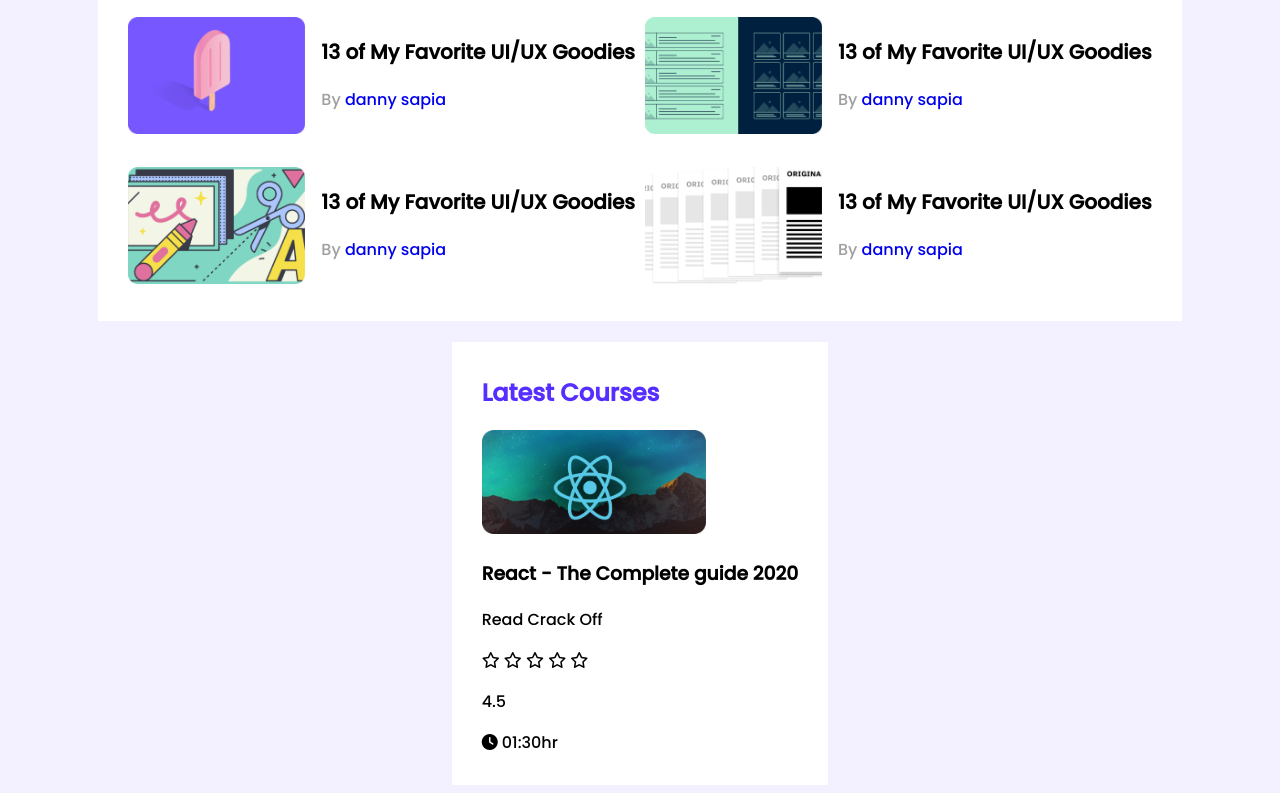
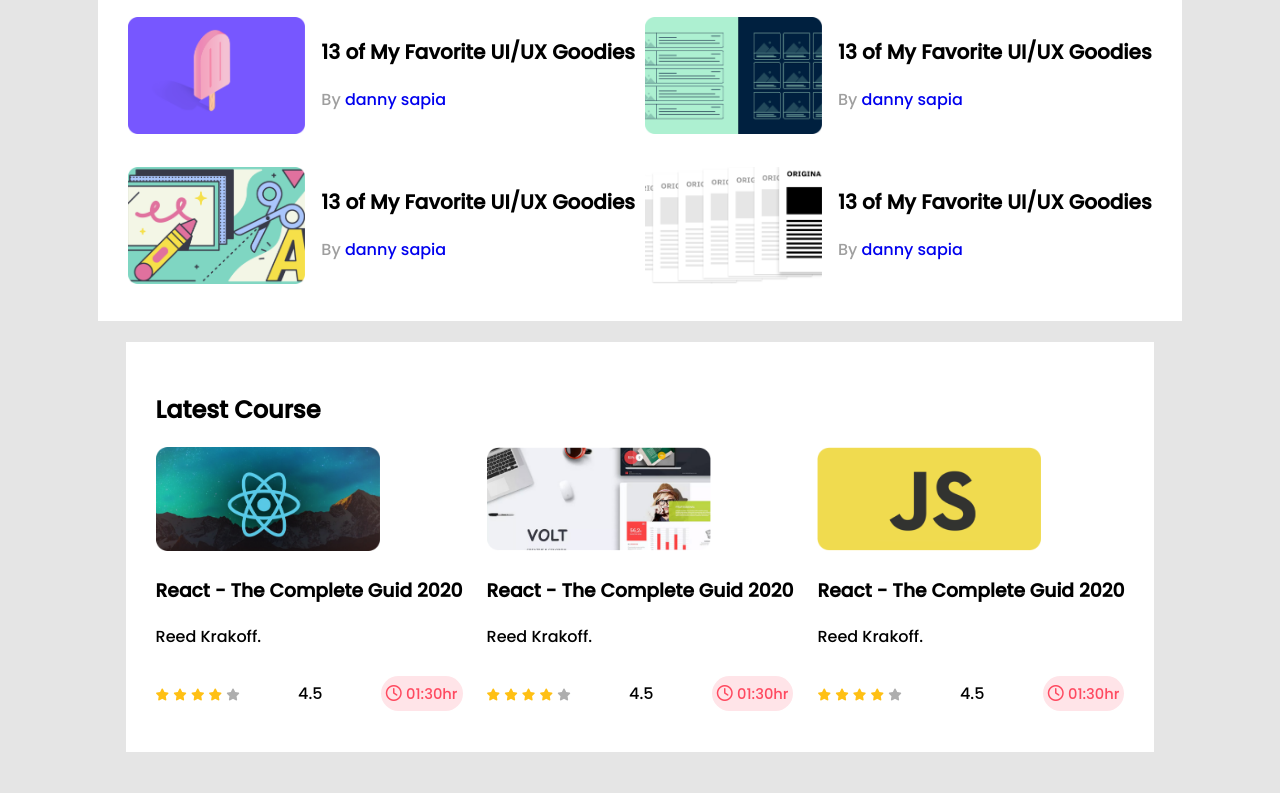
Before and after one commit to sizangitaccount/leader-board, a plain HTML site: page index.html in a window 1280 px wide. Shown: the part 370-1163 px from the top of the page. After the commit the page ends 1130 px from the top, so only its background shows below. Drawn offline with Linux system fonts and the light colour scheme.

Commit message:
fokira web

```diff
--- a/index.html
+++ b/index.html
@@ -113,37 +113,76 @@
         </section>
         <!-- Latest course -->
         <section class="container">
-            <h2 class="section-tittle"> Latest Courses</h2>
+            <h2 class="section-title">Latest Course</h2>
             <div class="courses">
                 <div class="course">
                     <div class="course-banner">
-                         <img src="images/courses/course-1.png" alt="">
+                        <img src="./images/courses/course-1.png" alt="">
                     </div>
-                     <div >
-                         <h3 class="course-tittle">React - The Complete
-                             guide 2020
-                         </h3>
-                         <p class="course-instractor">
-                            Read Crack Off
-                         </p>
+                    <div class="course-detail">
+                        <h3 class="course-title">React - The Complete Guid 2020</h3>
+                        <p class="course-athor">Reed Krakoff.</p>
                         <div class="course-info">
-                            <div >
-                                <i class="far fa-star" filled></i>
-                                <i class="far fa-star" filled></i>
-                                <i class="far fa-star" filled></i>
-                                <i class="far fa-star" filled></i>
-                                <i class="far fa-star" empty></i>
-                             </div>
+                            <div class="ratings">
+                                <i class="fas fa-star filed"></i>
+                                <i class="fas fa-star filed"></i>
+                                <i class="fas fa-star filed"></i>
+                                <i class="fas fa-star filed"></i>
+                                <i class="fas fa-star empty"></i>
                             </div>
                             <p>4.5</p>
                             <div class="course-duration">
-                            <i class="fas fa-clock"></i>
-                            01:30hr
-
+                                <i class="far fa-clock"></i>
+                                <span>01:30hr</span>
                             </div>
-
-
-
+                        </div>
+                    </div>
+                </div>
+                <div class="course">
+                    <div class="course-banner">
+                        <img src="./images/courses/course-2.png" alt="">
+                    </div>
+                    <div class="course-detail">
+                        <h3 class="course-title">React - The Complete Guid 2020</h3>
+                        <p class="course-athor">Reed Krakoff.</p>
+                        <div class="course-info">
+                            <div class="ratings">
+                                <i class="fas fa-star filed"></i>
+                                <i class="fas fa-star filed"></i>
+                                <i class="fas fa-star filed"></i>
+                                <i class="fas fa-star filed"></i>
+                                <i class="fas fa-star empty"></i>
+                            </div>
+                            <p>4.5</p>
+                            <div class="course-duration">
+                                <i class="far fa-clock"></i>
+                                <span>01:30hr</span>
+                            </div>
+                        </div>
+                    </div>
+                </div>
+                <div class="course">
+                    <div class="course-banner">
+                        <img src="./images/courses/course-3.png" alt="">
+                    </div>
+                    <div class="course-detail">
+                        <h3 class="course-title">React - The Complete Guid 2020</h3>
+                        <p class="course-athor">Reed Krakoff.</p>
+                        <div class="course-info">
+                            <div class="ratings">
+                                <i class="fas fa-star filed"></i>
+                                <i class="fas fa-star filed"></i>
+                                <i class="fas fa-star filed"></i>
+                                <i class="fas fa-star filed"></i>
+                                <i class="fas fa-star empty"></i>
+                            </div>
+                            <p>4.5</p>
+                            <div class="course-duration">
+                                <i class="far fa-clock"></i>
+                                <span>01:30hr</span>
+                            </div>
+                        </div>
+                    </div>
                 </div>
             </div>
         </section>
--- a/style/style.css
+++ b/style/style.css
@@ -6,7 +6,7 @@
 
 body{
     font-family: 'Poppins', sans-serif;
-    background-color: #F3F1FF;
+    background-color: #E5E5E5 ;
 }
 main{
     display:flex ;
@@ -85,15 +85,82 @@ hr{
 
 /* courses styles; */
 
+.courses{
+    display: grid;
+    grid-template-columns: repeat(3,1fr);
+    grid-column-gap:24px;
+}
+
+/* .course{
+    height: 310px;
+    width: 252px;
+    border-radius: 5px;
+    box-shadow: rgba(0, 0, 0, 0.19) 0px 10px 20px, rgba(0, 0, 0, 0.23) 0px 6px 6px;
+} */
+
 .course .course-banner img{
+    width: 224px;
+    height: 104px;
+}
 
- width: 224px;
-height: 104px;
-}
-.fa-star.filled{
-    font-size: 12px;
-    color: #562EFF ;
-}
 .course-info{
     display: flex;
+    align-items: center;
+    justify-content: space-between;
 }
+
+.fa-star{
+    font-size: 12px;
+}
+
+.fa-star.filed{
+    color: #FFC014;
+}
+
+.fa-star.empty{
+    color: #AEAEAE;
+}
+
+.course-duration{
+    background-color:
+    #FFE4E8;
+    border-radius: 18px;
+    padding: 5px;
+}
+
+.course-duration i{
+    color:
+    #FF4A60;
+}
+
+.course-duration span{
+    color: #FF4A60;
+    font-size:14.6913px;
+}
+/*------------------
+    media queries
+-------------------- */
+
+/* mobile device */
+
+@media only screen and (max-width:688px){
+    .container{
+        width: 100%;
+    }
+    .players, .blogs, .courses{
+        grid-template-columns: repeat(1,1fr);
+    }
+    .players .player{
+        flex-direction: column;
+    }
+    .courses{
+        display: none;
+    }
+}
+
+@media only screen and (min-width:688px) and (max-width:992px){
+        .players, .blogs, .courses{
+            grid-template-columns: repeat(2,1fr);
+        }
+
+}
```
Lines whose indentation alone changed are shown as unchanged.
